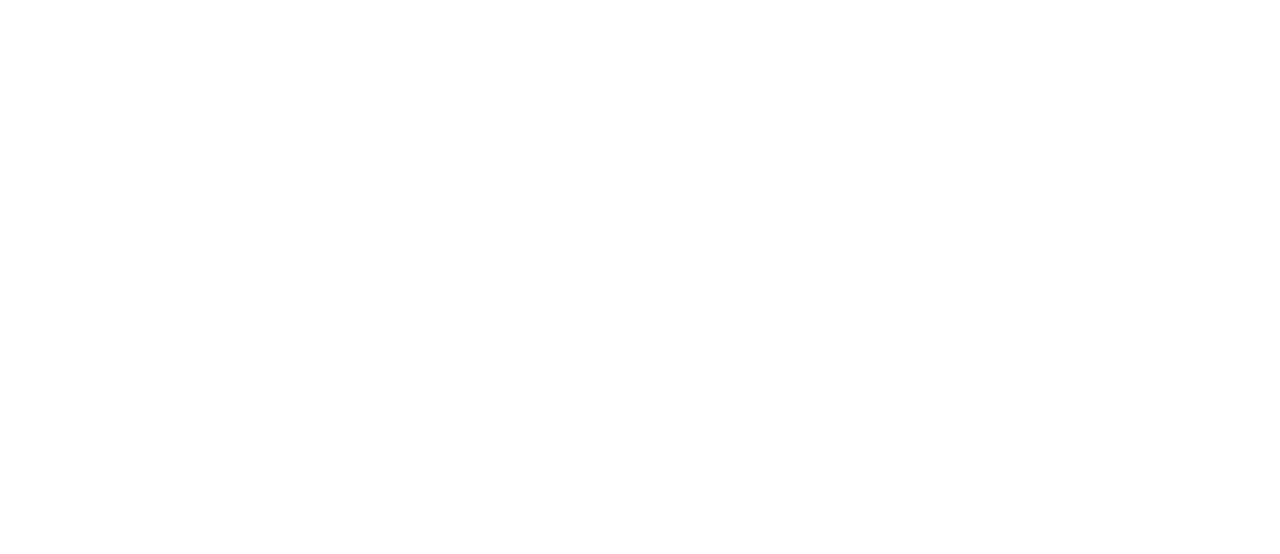
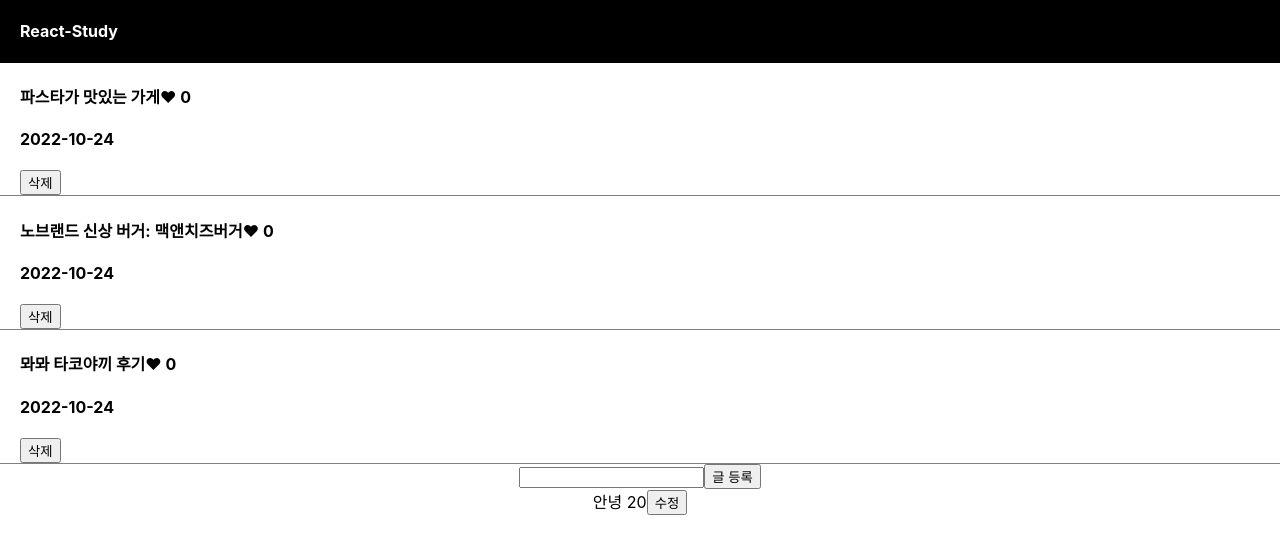
Before and after one commit to tuz22/deployment-test, a plain HTML site: page index.html in a window 1280 px wide. Drawn offline with Linux system fonts and the light colour scheme; the site is published under a folder, as on GitHub Pages, so addresses that start at the root find nothing.

Commit message:
js, css 경로수정

```diff
--- a/index.html
+++ b/index.html
@@ -1 +1 @@
-<!doctype html><html lang="en"><head><meta charset="utf-8"/><link rel="icon" href="/favicon.ico"/><meta name="viewport" content="width=device-width,initial-scale=1"/><meta name="theme-color" content="#000000"/><meta name="description" content="Web site created using create-react-app"/><link rel="apple-touch-icon" href="/logo192.png"/><link rel="/manifest" href="/manifest.json"/><title>React App</title><script defer="defer" src="/static/js/main.512e2493.js"></script><link href="/static/css/main.8441d961.css" rel="stylesheet"></head><body><noscript>You need to enable JavaScript to run this app.</noscript><div id="root"></div></body></html>
+<!doctype html><html lang="en"><head><meta charset="utf-8"/><link rel="icon" href="/favicon.ico"/><meta name="viewport" content="width=device-width,initial-scale=1"/><meta name="theme-color" content="#000000"/><meta name="description" content="Web site created using create-react-app"/><link rel="apple-touch-icon" href="/logo192.png"/><link rel="/manifest" href="/manifest.json"/><title>React App</title><script defer="defer" src="static/js/main.512e2493.js"></script><link href="static/css/main.8441d961.css" rel="stylesheet"></head><body><noscript>You need to enable JavaScript to run this app.</noscript><div id="root"></div></body></html>
```
